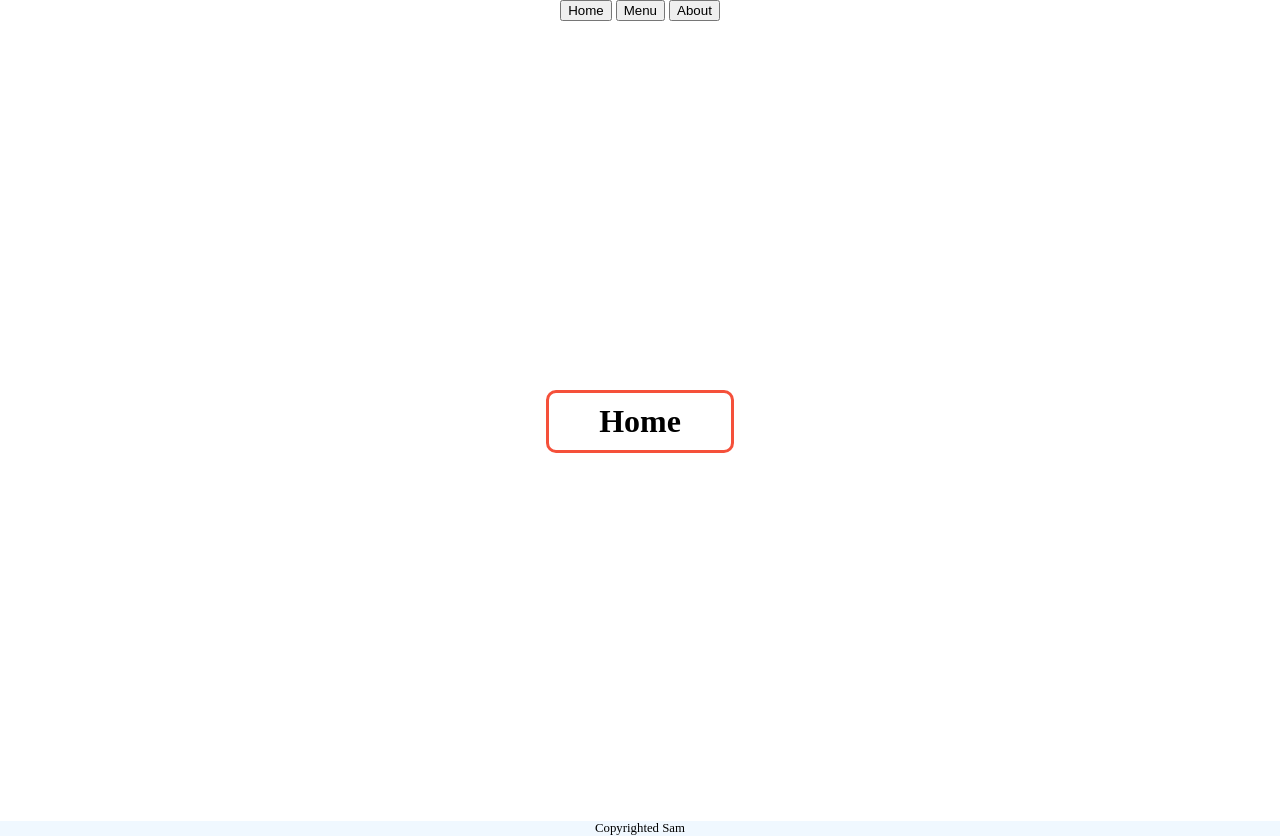
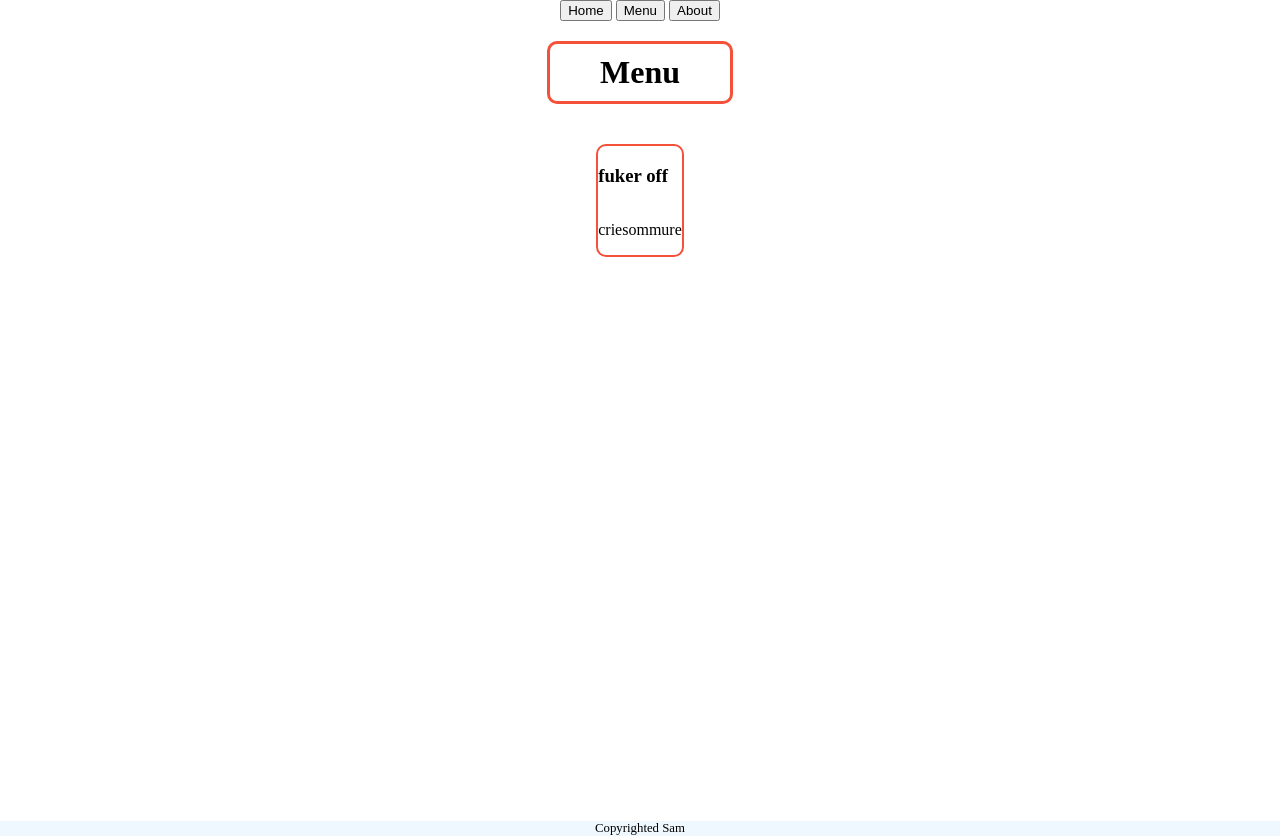
Before and after one commit to kaz9112/restaurant_page, a website built with webpack: page src/template.html in a window 1280 px wide. Both pictures are taken after a click on the button "Menu". Built offline with nearby package versions, Linux system fonts and the light colour scheme.

Commit message:
added funcgtion for changing pages for home and menu

```diff
--- a/src/index.js
+++ b/src/index.js
@@ -5,9 +5,8 @@ const MainPages = (function() {
 
     const main = document.querySelector('main');
 
-
     const Home = (function() {
-        main.innerHtml = '';
+        main.innerHTML = '';
         function createChild () {
             const h1 = document.createElement('h1');
             h1.textContent = 'Home';
@@ -25,18 +24,63 @@ const MainPages = (function() {
             const divOneP2 = document.createElement('p');
             divOneP2.textContent = 'fu off'
 
-            divOne.appendChild(divOneP1)
-            divOne.appendChild(divOneP2)
+            divOne.appendChild(h3);
+            divOne.appendChild(divOneP1);
+            divOne.appendChild(divOneP2);
 
 
-            return h1
+            return { h1, divOne };
         }
 
-        const homeChild = createChild()
-        main.appendChild(homeChild)
+        const { h1, divOne }= createChild();
+
+        // const homeChild = createChild()
+        main.appendChild(h1);
+        main.appendChild(divOne);
 
         // console.log('fck')
     });
 
+    const Menu = (function() {
+        main.innerHTML = '';
+        function createChild () {
+            const h1 = document.createElement('h1');
+            h1.textContent = 'Menu';
+
+            const divOne = document.createElement('div');
+
+            const h3 = document.createElement('h3');
+            h3.textContent = 'fuker off';
+
+            const divOneP1 = document.createElement('p');
+            divOneP1.textContent = 'criesommure';
+
+            divOne.appendChild(h3);
+            divOne.appendChild(divOneP1);
+
+            return { h1, divOne };
+        }
+
+        const { h1, divOne } = createChild();
+
+        main.appendChild(h1);
+        main.appendChild(divOne);
+    });
+
     Home()
+
+    document.getElementById('home').addEventListener("click", () => {
+        // console.log("home")
+        Home()
+    })
+
+    document.getElementById('menu').addEventListener("click", () => {
+        // console.log("menu")
+        Menu()
+    })
+
+    document.getElementById('about').addEventListener("click", () => {
+        console.log("about")
+    })
+
 })();
--- a/src/styles.css
+++ b/src/styles.css
@@ -12,7 +12,7 @@ main {
     min-width: 600px;
     align-items: center;
     min-height: 800px;
-    justify-content: space-around;
+    /* justify-content: space-around; */
 
 }
 
--- a/src/template.html
+++ b/src/template.html
@@ -8,9 +8,9 @@
 <body>
     <header>
         <nav>
-            <button>Home</button>
-            <button>Menu</button>
-            <button>About</button>
+            <button id="home">Home</button>
+            <button id="menu">Menu</button>
+            <button id="about">About</button>
         </nav>
     </header>
     <main>
```
